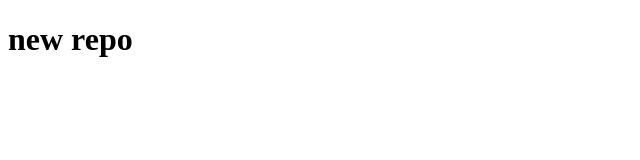
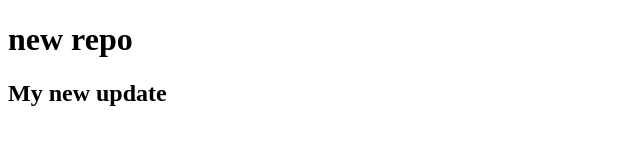
Before and after one commit to monirHRaju/git-repo-test, a plain HTML site: page index.html in a window 1280 px wide. Shown: the whole page, without its empty margins (0-640 px from the left). Drawn offline with Linux system fonts and the light colour scheme.

Commit message:
new update

```diff
--- a/index.html
+++ b/index.html
@@ -7,5 +7,6 @@
 </head>
 <body>
     <h1>new repo</h1>
+    <h2>My new update</h2>
 </body>
 </html>
```
